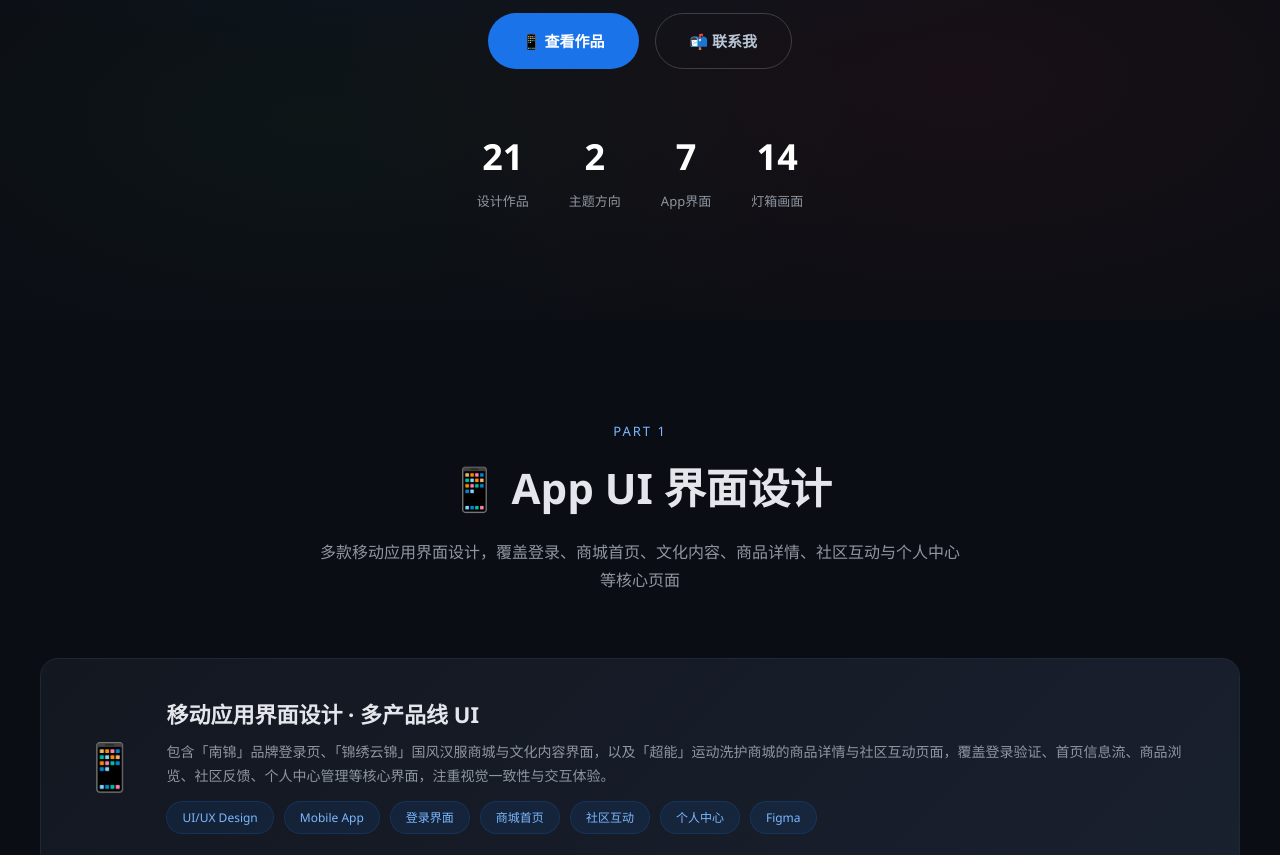
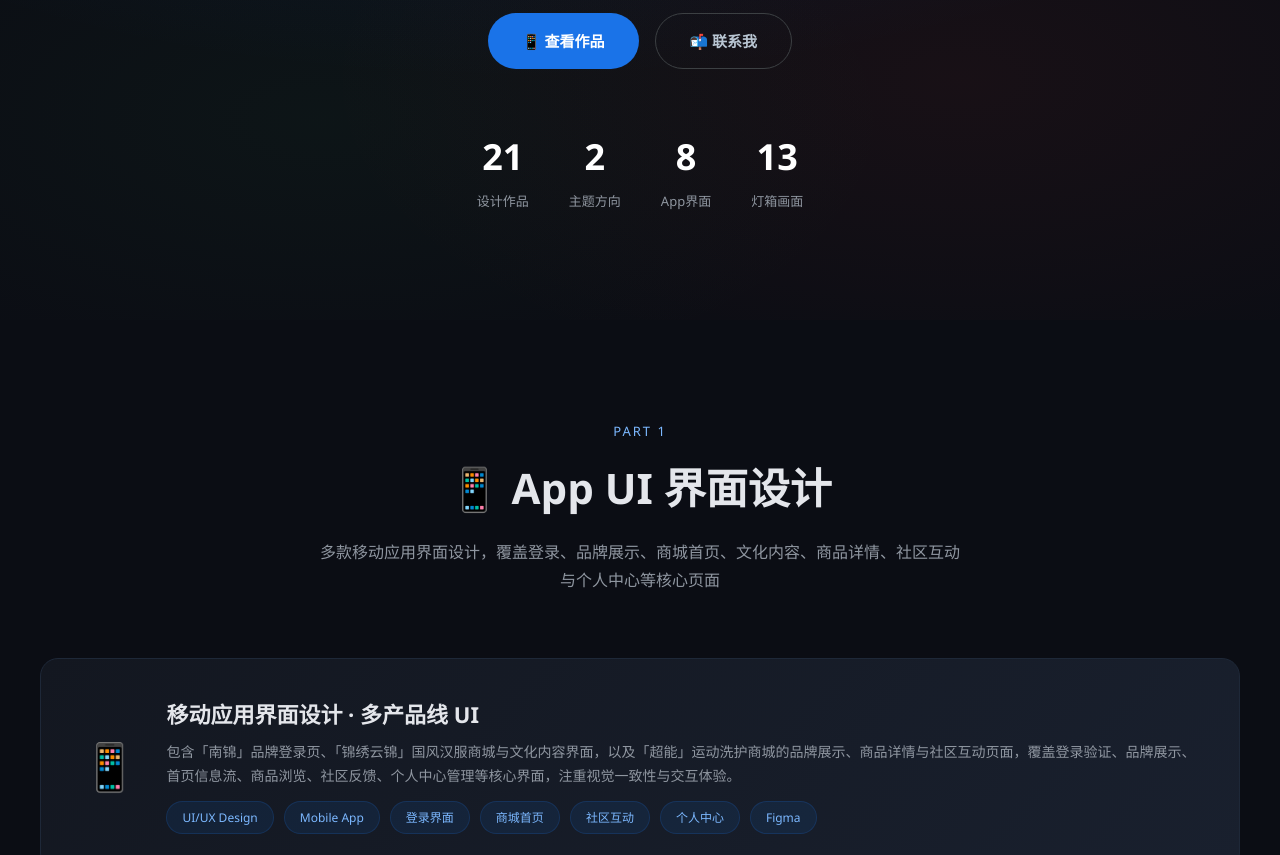
Before and after one commit to luoming-lot/zengli-design-portfolio, a plain HTML site: page index.html in a window 1280 px wide. Shown: the part 480-1335 px from the top of the page. Drawn offline with Linux system fonts and the light colour scheme.

Commit message:
将超能品牌展示页归入App UI分区，更新作品数量统计

```diff
--- a/index.html
+++ b/index.html
@@ -212,8 +212,8 @@
       <div class="stats-row">
         <div class="stat"><div class="stat-num">21</div><div class="stat-label">设计作品</div></div>
         <div class="stat"><div class="stat-num">2</div><div class="stat-label">主题方向</div></div>
-        <div class="stat"><div class="stat-num">7</div><div class="stat-label">App界面</div></div>
-        <div class="stat"><div class="stat-num">14</div><div class="stat-label">灯箱画面</div></div>
+        <div class="stat"><div class="stat-num">8</div><div class="stat-label">App界面</div></div>
+        <div class="stat"><div class="stat-num">13</div><div class="stat-label">灯箱画面</div></div>
       </div>
     </div>
   </header>
@@ -224,14 +224,14 @@
       <div class="sec-head">
         <div class="sec-tag">PART 1</div>
         <h2 class="sec-title">📱 App UI 界面设计</h2>
-        <p class="sec-desc">多款移动应用界面设计，覆盖登录、商城首页、文化内容、商品详情、社区互动与个人中心等核心页面</p>
+        <p class="sec-desc">多款移动应用界面设计，覆盖登录、品牌展示、商城首页、文化内容、商品详情、社区互动与个人中心等核心页面</p>
       </div>
 
       <div class="theme-banner">
         <div class="theme-icon">📱</div>
         <div class="theme-info">
           <h3>移动应用界面设计 · 多产品线 UI</h3>
-          <p>包含「南锦」品牌登录页、「锦绣云锦」国风汉服商城与文化内容界面，以及「超能」运动洗护商城的商品详情与社区互动页面，覆盖登录验证、首页信息流、商品浏览、社区反馈、个人中心管理等核心界面，注重视觉一致性与交互体验。</p>
+          <p>包含「南锦」品牌登录页、「锦绣云锦」国风汉服商城与文化内容界面，以及「超能」运动洗护商城的品牌展示、商品详情与社区互动页面，覆盖登录验证、品牌展示、首页信息流、商品浏览、社区反馈、个人中心管理等核心界面，注重视觉一致性与交互体验。</p>
           <div class="tags">
             <span class="tag">UI/UX Design</span><span class="tag">Mobile App</span><span class="tag">登录界面</span><span class="tag">商城首页</span><span class="tag">社区互动</span><span class="tag">个人中心</span><span class="tag">Figma</span>
           </div>
@@ -365,6 +365,7 @@
       {f:'image17.png',t:'「锦绣云锦」商城首页 · Home',d:'国风汉服商城首页，精选推荐、热销榜与会员专区模块化排布，龙纹云锦主视觉与红金配色突出传统文化调性。'},
       {f:'image19.png',t:'「锦绣云锦」云锦文化页 · Culture',d:'南京云锦文化专题界面，工艺流程、文化专栏、云锦科普与热门文章入口齐全，红色背景配金色纹样营造非遗氛围。'},
       {f:'image21.png',t:'「锦绣云锦」个人中心 · Profile',d:'国风商城应用的个人中心界面，服务中心、个人信息、我的权益、我的订单与设置入口清晰，底部五栏导航完整。'},
+      {f:'image16.png',t:'「超能」品牌展示页 · Brand',d:'超能品牌展示界面，居中品牌标识与广告语“科技让运动更美好”，浅绿渐变背景搭配抽象图形，清新现代。'},
       {f:'image15.png',t:'「超能」商品详情页 · Product',d:'运动洗衣液商品详情界面，展示主要成分、核心功效与净含量，支持数量规格选择，蓝绿清新配色贴合运动洗护场景。'},
       {f:'image18.png',t:'「超能」社区反馈页 · Community',d:'品牌社区互动界面，活跃榜、反馈集市与关注的人分区展示用户使用心得，支持点赞评论，增强用户参与感。'},
       {f:'image20.png',t:'个人中心 · Profile',d:'电商应用个人中心界面，积分商城、优惠券、客服中心与我的订单等入口排列有序，底部导航覆盖首页、购物、社区与我的。'},
@@ -384,7 +385,6 @@
       {f:'image11.jpeg',t:'东北碳烤串 · 灯箱画面设计',d:'烧烤店宣传画面，“新鲜食材 碳火烧烤”“撸串喝酒 好吃不贵”搭配联系电话，红底白字醒目吸睛。'},
       {f:'image12.jpeg',t:'阿鹏美食 · 灯箱画面设计',d:'特色小吃展示画面，梅干菜扣肉饼、水煎包、菜煎饼三款主打并附“CCTV央视报道网红美食”等背书文案，竖版构图。'},
       {f:'image13.jpeg',t:'贵州牛肉粉菜单 · 灯箱画面设计',d:'贵州牛肉粉店菜单画面，红烧牛肉粉、泡椒牛杂粉、酸汤系列、干拌系列与盖饭按品类定价陈列。'},
-      {f:'image16.png',t:'超能品牌画面 · 灯箱画面设计',d:'超能品牌宣传画面，居中品牌标识与广告语“科技让运动更美好”，浅绿渐变背景搭配抽象图形，现代清新。'},
     ];
 
     function build(elId, data){
```
